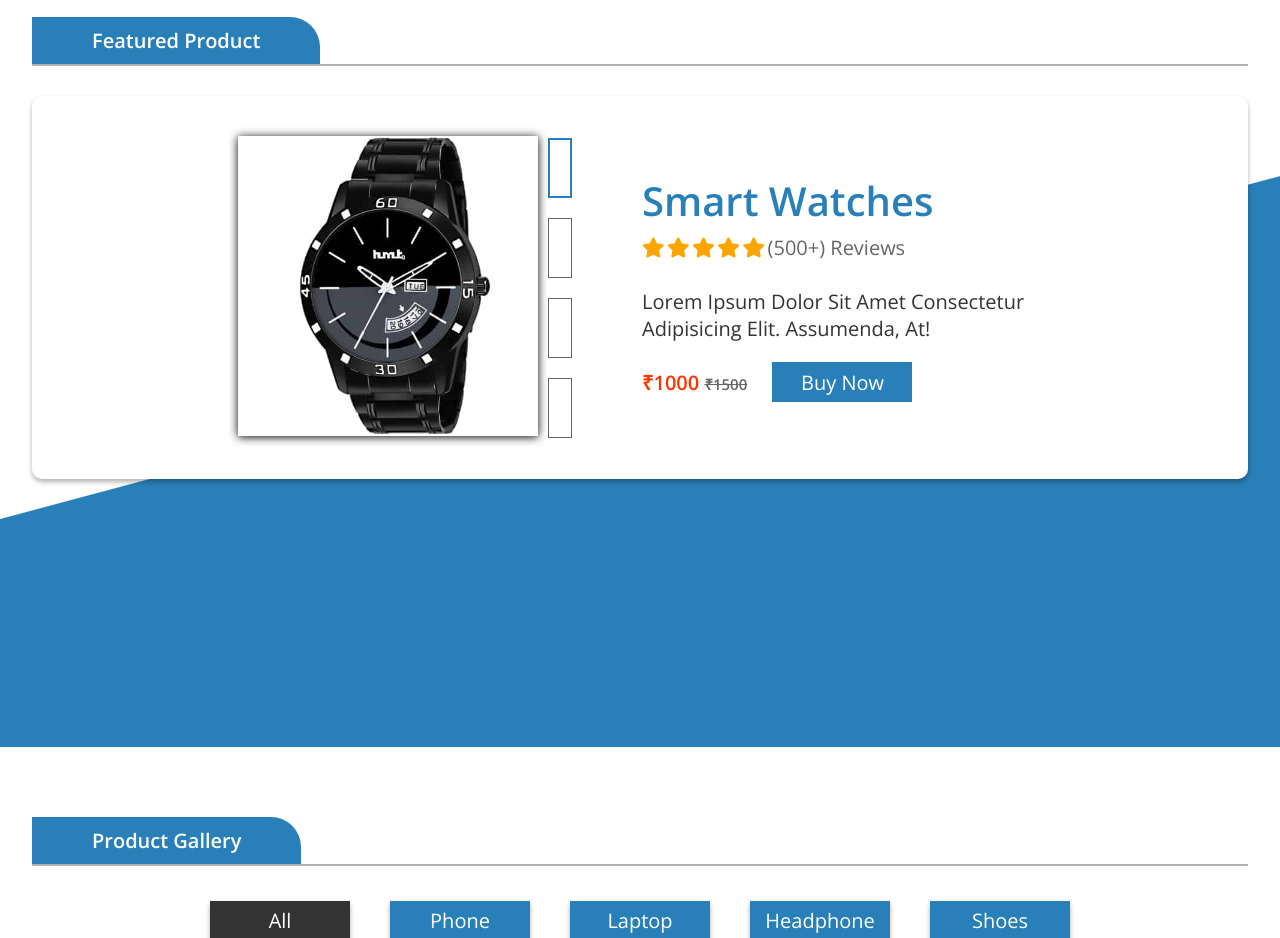
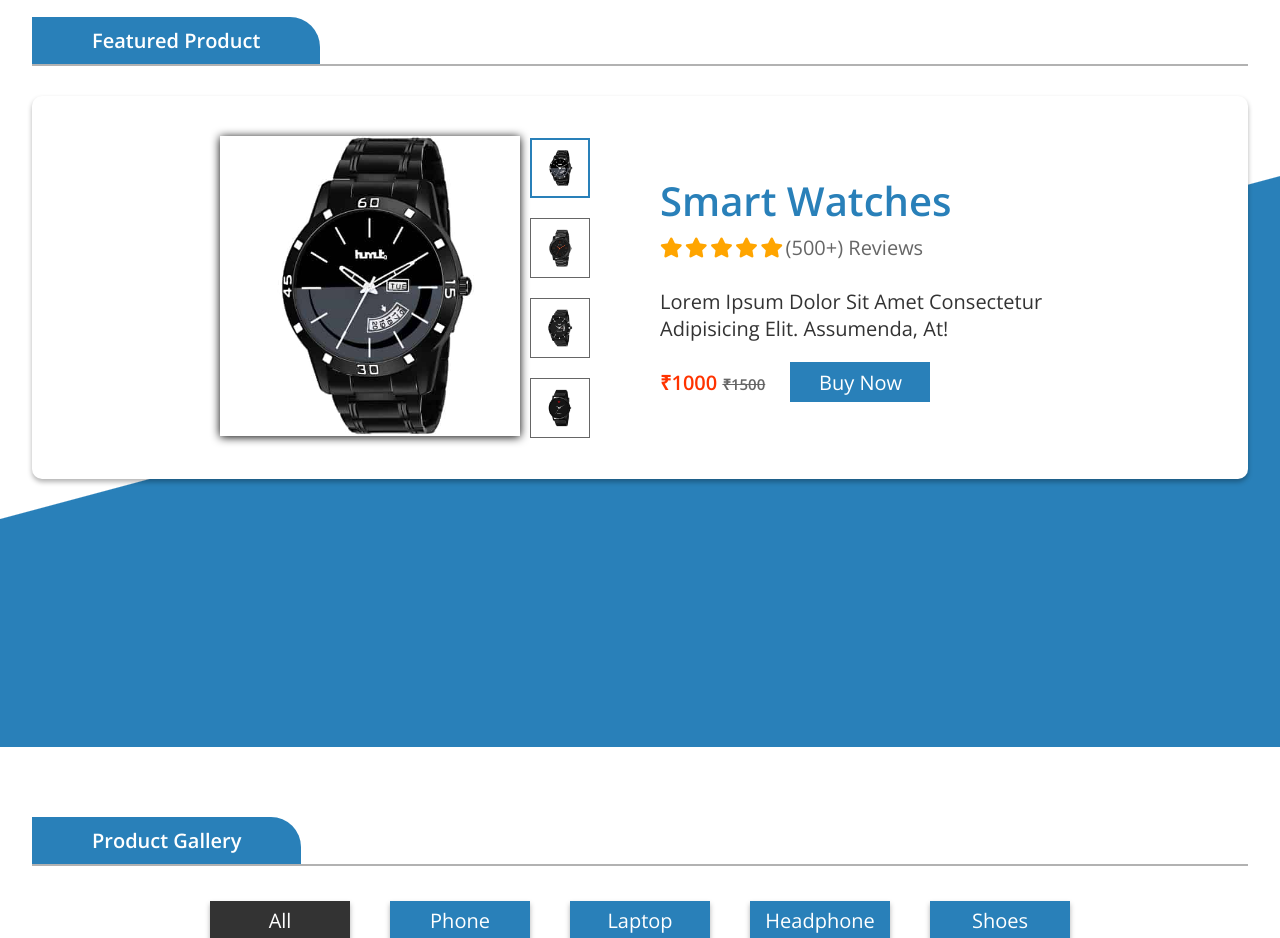
Before and after one commit to UxDeveloper82/ecommerce-website, a plain HTML site: page index.html in a window 1280 px wide. Shown: the part 1780-2718 px from the top of the page. Drawn offline with nearby package versions, Linux system fonts and the light colour scheme.

Commit message:
images update

```diff
--- a/index.html
+++ b/index.html
@@ -281,10 +281,10 @@
         </div>
 
         <div class="small-image">
-            <img class="image-active" src="images/watch1.png" alt="">
-            <img src="images/watch2.png" alt="">
-            <img src="images/watch3.png" alt="">
-            <img src="images/watch4.png" alt="">
+            <img class="image-active" src="images/watch1.jpg" alt="">
+            <img src="images/watch2.jpg" alt="">
+            <img src="images/watch3.jpg" alt="">
+            <img src="images/watch4.jpg" alt="">
         </div>
 
     </div>
```
